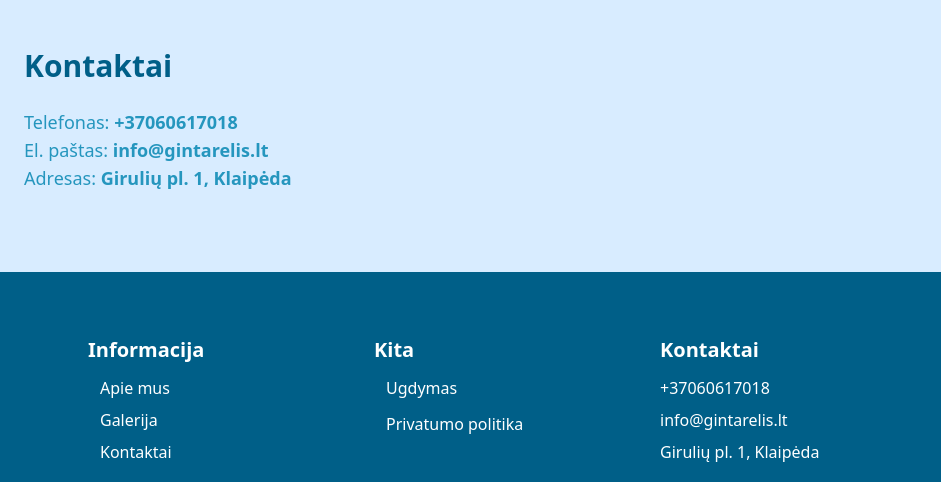
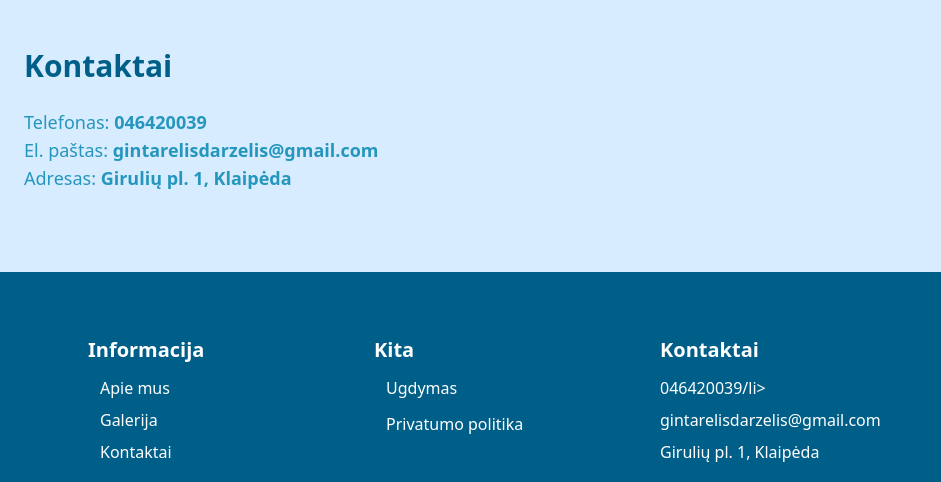
Before and after one commit to mariusdz/gintarelis, a plain HTML site: page index.html in a window 1280 px wide. Shown: the part 2732-3214 px from the top of the page, 0-941 px from the left. Drawn offline with nearby package versions, Linux system fonts and the light colour scheme; no server answers.

Commit message:
Update contact information in index.html

```diff
--- a/index.html
+++ b/index.html
@@ -393,8 +393,8 @@
         class="max-w-12xl mx-auto py-20 px-6 bg-[#d8ecff]"
       >
         <h2 class="text-3xl font-bold text-[#005f88] mb-6">Kontaktai</h2>
-        <p class="text-lg">Telefonas: <strong>+37060617018</strong></p>
-        <p class="text-lg">El. paštas: <strong>info@gintarelis.lt</strong></p>
+        <p class="text-lg">Telefonas: <strong>046420039</strong></p>
+        <p class="text-lg">El. paštas: <strong>gintarelisdarzelis@gmail.com</strong></p>
         <p class="text-lg">Adresas: <strong>Girulių pl. 1, Klaipėda</strong></p>
       </section>
 
@@ -456,8 +456,8 @@
           <div>
             <h2 class="text-xl font-bold mb-3">Kontaktai</h2>
             <ul class="space-y-2">
-              <li>+37060617018</li>
-              <li>info@gintarelis.lt</li>
+              <li>046420039/li>
+              <li>gintarelisdarzelis@gmail.com</li>
               <li>Girulių pl. 1, Klaipėda</li>
             </ul>
           </div>
@@ -466,7 +466,7 @@
             <h2 class="text-xl font-bold mb-3">Mus sekite</h2>
             <div class="flex justify-center md:justify-start gap-6 text-3xl">
               <a
-                href="https://www.facebook.com/giliukas1/?locale=lt_LT"
+                href="https://www.facebook.com/profile.php?id=61583433928058"
                 class="text-white hover:text-blue-300 hover:scale-125 transition-all duration-300"
               >
                 <i class="fa-brands fa-facebook"></i>
```
